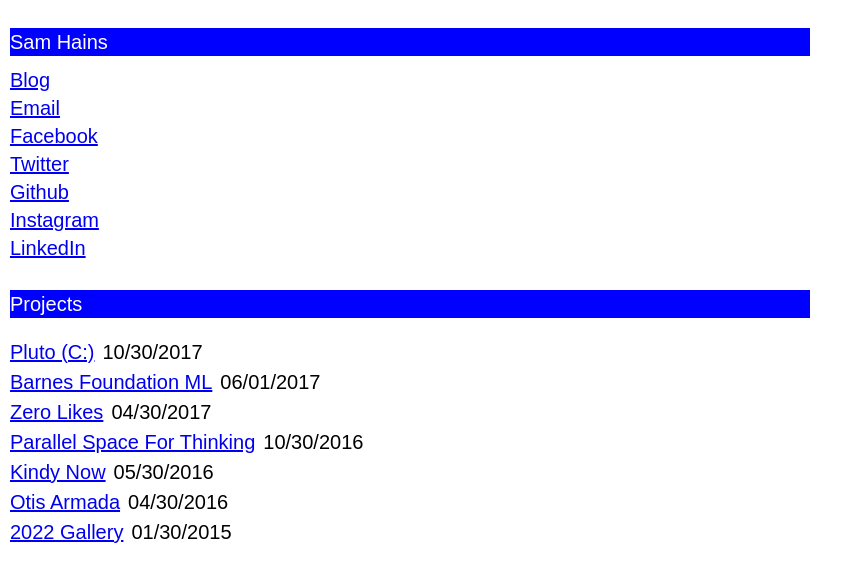
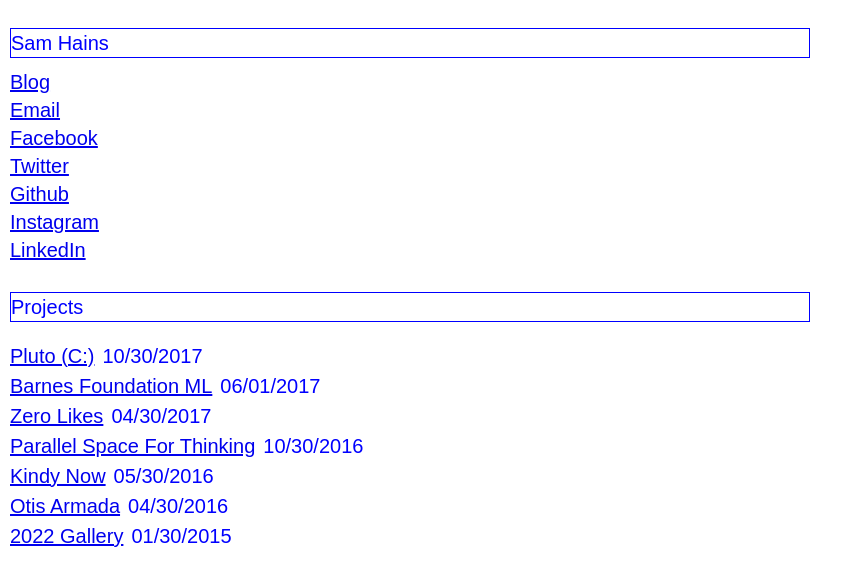
Before and after one commit to samhains/samhains.github.io, a Jekyll site: the page built from index.md, in a window 1280 px wide. Shown: the top 586 px of the page, without its empty margins (0-863 px from the left). Built offline with Jekyll 4.4.1, drawn with Linux system fonts in a browser that asks for light colours.

Commit message:
update theme

```diff
--- a/_sass/basic.scss
+++ b/_sass/basic.scss
@@ -10,9 +10,11 @@ $small-font-size:  $base-font-size * 0.875 !default;
 $base-line-height: 1.5 !default;
 
 $spacing-unit:     30px !default;
+$header-color:  white;
+$header-text-color: blue;
 
 //$text-color:       white !default;
-$text-color:       black !default;
+$text-color:       blue !default;
 //$background-color: blue !default;
 $background-color: white !default;
 
--- a/_sass/basic/_layout.scss
+++ b/_sass/basic/_layout.scss
@@ -164,8 +164,10 @@ p {
 
 .page-heading {
   // @include relative-font-size(1.25);
-  background: blue;
-  color: white;
+  background: $header-color;
+
+  border: blue 1px solid;
+  color: $header-text-color;
   margin-right: 8px;
   margin-bottom: 10px;
 }
@@ -205,16 +207,17 @@ input {
 
 
 
-// a:visited {
-//   color: blue;
-// }
+a:visited {
+  color: blue;
+}
 /**
  * Posts
  */
 .post-header {
   display: flex;
-  background: blue;
-  color: white;
+  background: $header-color;
+  color: $header-text-color;
+  border: blue 1px solid;
   margin-bottom: 10px;
 }
 .comment-user {
```
Also changed, not shown: 2 other files.
